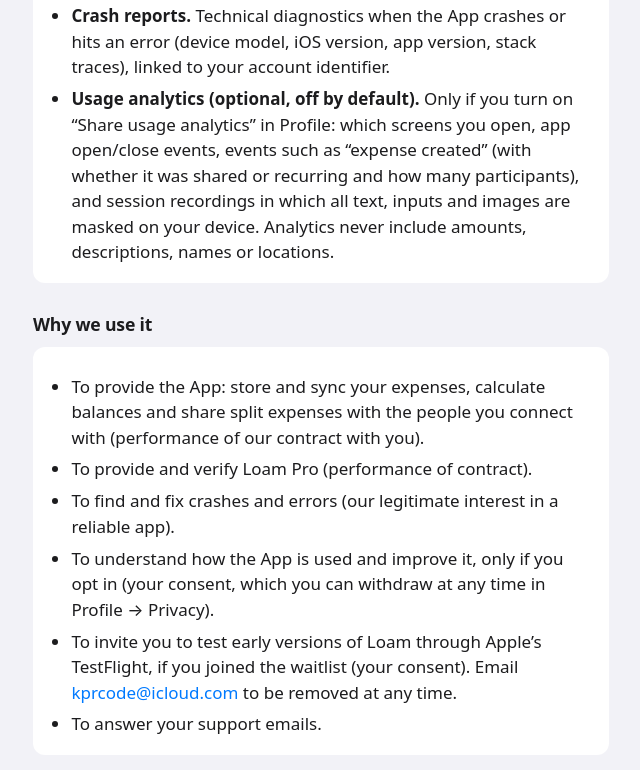
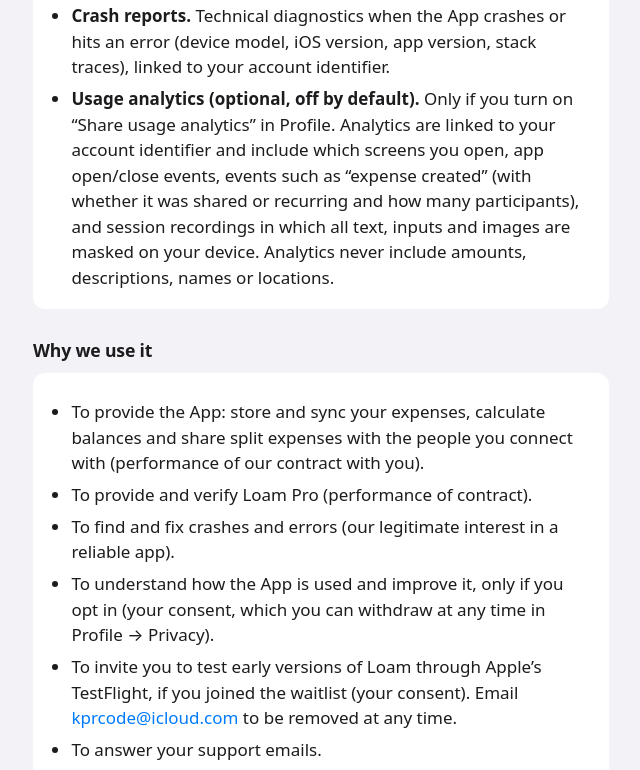
Before and after one commit to KPR23/loam, a plain HTML site: page site/privacy/index.html in a window 1280 px wide. Shown: the part 1216-1986 px from the top of the page, without its empty margins (319-959 px from the left). Drawn offline with Linux system fonts and the light colour scheme.

Commit message:
Say analytics are linked to the account and name Featurebase in the privacy policy
Analytics are identified by account ID once someone opts in, and Give
feedback opens a third-party board with its own policy.

```diff
--- a/site/privacy/index.html
+++ b/site/privacy/index.html
@@ -16,7 +16,7 @@
       <a class="brand" href="/loam/">Loam</a>
 
       <h1>Privacy Policy</h1>
-      <p class="updated">Last updated: October 12, 2026</p>
+      <p class="updated">Last updated: October 14, 2026</p>
 
       <div class="panel">
         <p>
@@ -54,10 +54,11 @@
           <li><strong>Crash reports.</strong> Technical diagnostics when the App crashes or hits an error
             (device model, iOS version, app version, stack traces), linked to your account identifier.</li>
           <li><strong>Usage analytics (optional, off by default).</strong> Only if you turn on “Share usage
-            analytics” in Profile: which screens you open, app open/close events, events such as “expense
-            created” (with whether it was shared or recurring and how many participants), and session
-            recordings in which all text, inputs and images are masked on your device. Analytics never
-            include amounts, descriptions, names or locations.</li>
+            analytics” in Profile. Analytics are linked to your account identifier and include which
+            screens you open, app open/close events, events such as “expense created” (with whether it was
+            shared or recurring and how many participants), and session recordings in which all text, inputs
+            and images are masked on your device. Analytics never include amounts, descriptions, names or
+            locations.</li>
         </ul>
       </div>
 
@@ -98,6 +99,11 @@
           rates from <a href="https://frankfurter.dev">Frankfurter</a>, a free public service. These requests
           ask only for the rates of a date range and include no account details or expense data; like any
           website, the service can see your device’s IP address.
+        </p>
+        <p>
+          “Give feedback” in Profile opens our feedback board on
+          <a href="https://www.featurebase.app/privacy">Featurebase</a>, a separate service with its own
+          privacy policy. Anything you post there is handled by Featurebase, not stored in the App.
         </p>
         <p>
           Some providers may process data outside the European Economic Area. Where they do, transfers rely
```
